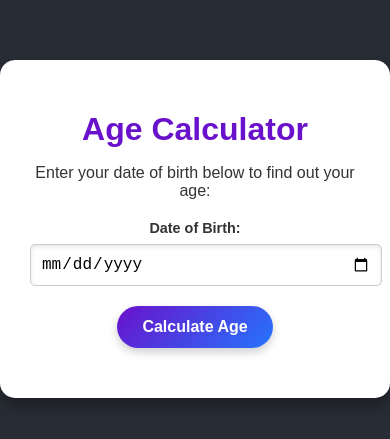
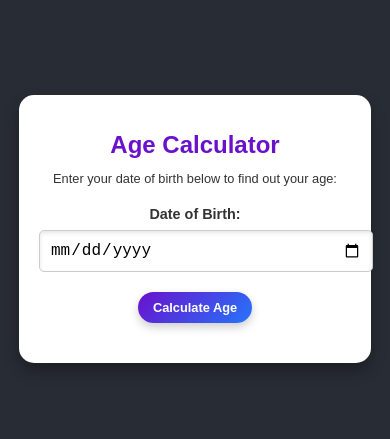
Before and after one commit to Deon-dev/Age-Calculator, a plain HTML site: page index.html in a window 390 px wide. Shown: the part 193-632 px from the top of the page. Drawn offline with Linux system fonts and the light colour scheme.

Commit message:
change a detail

```diff
--- a/styles.css
+++ b/styles.css
@@ -86,3 +86,47 @@ button:hover {
     font-weight: bold;
     color: #6a11cb;
 }
+
+/* Responsive styles */
+@media (max-width: 768px) {
+    .container {
+        width: 80%;
+        padding: 20px;
+    }
+
+    h1 {
+        font-size: 1.8rem;
+    }
+
+    p {
+        font-size: 0.9rem;
+    }
+
+    button {
+        padding: 10px 20px;
+        font-size: 0.9rem;
+    }
+
+    .result {
+        font-size: 1rem;
+    }
+}
+
+@media (max-width: 480px) {
+    h1 {
+        font-size: 1.5rem;
+    }
+
+    p {
+        font-size: 0.8rem;
+    }
+
+    button {
+        padding: 8px 15px;
+        font-size: 0.8rem;
+    }
+
+    .result {
+        font-size: 0.9rem;
+    }
+}
```
